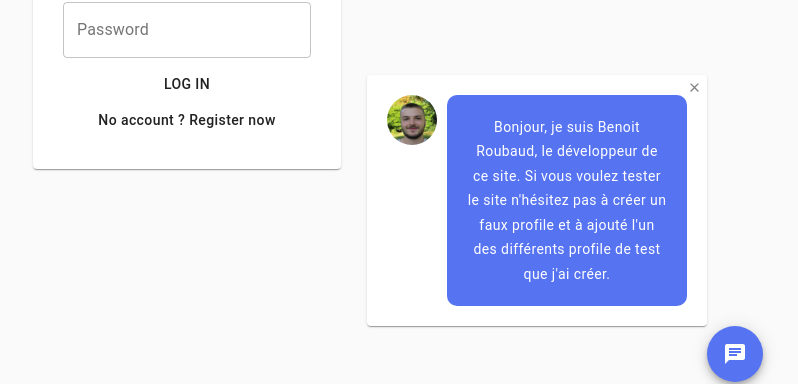
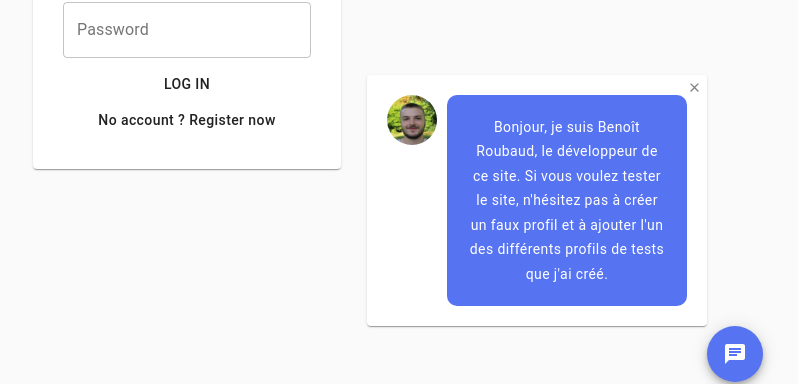
Before and after one commit to BenoitRoub/my-app-messenger, a React (Create React App) app in the folder client/: page / in a window 1280 px wide. Shown: the part 378-762 px from the top of the page, without its empty margins (453-1251 px from the left). Built offline with nearby package versions, Linux system fonts and the light colour scheme; grey boxes are pictures that could not be loaded; the HTML template or start-up script is replaced by a standard one.

Commit message:
corecrtion auto

```diff
--- a/client/src/Components/Login.js
+++ b/client/src/Components/Login.js
@@ -287,11 +287,11 @@ export default function Login() {
 										padding: 20
 									}}
 								>
-									Bonjour, je suis Benoit Roubaud, le
+									Bonjour, je suis Benoît Roubaud, le
 									développeur de ce site. Si vous voulez
-									tester le site n'hésitez pas à créer un faux
-									profile et à ajouté l'un des différents
-									profile de test que j'ai créer.
+									tester le site, n'hésitez pas à créer un
+									faux profil et à ajouter l'un des différents
+									profils de tests que j'ai créé.
 								</p>
 							</Paper>
 						) : null}
```
